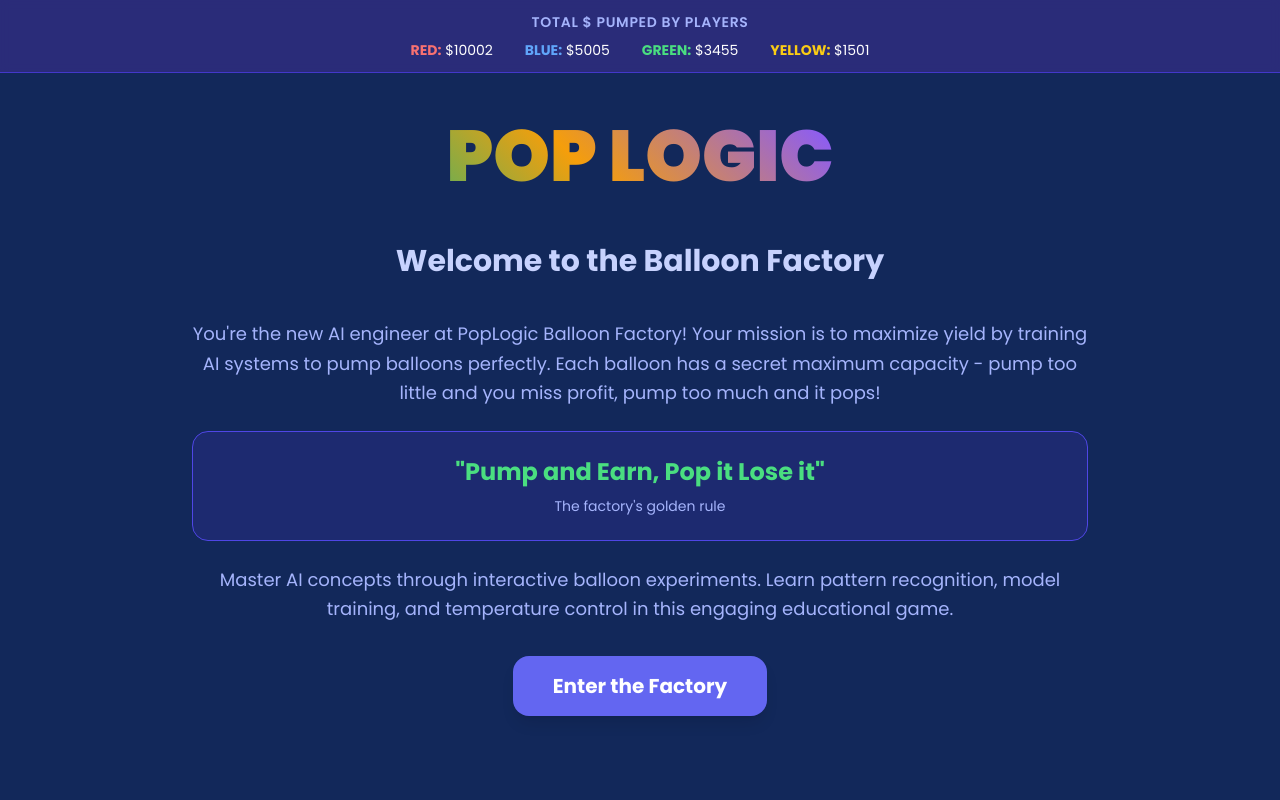
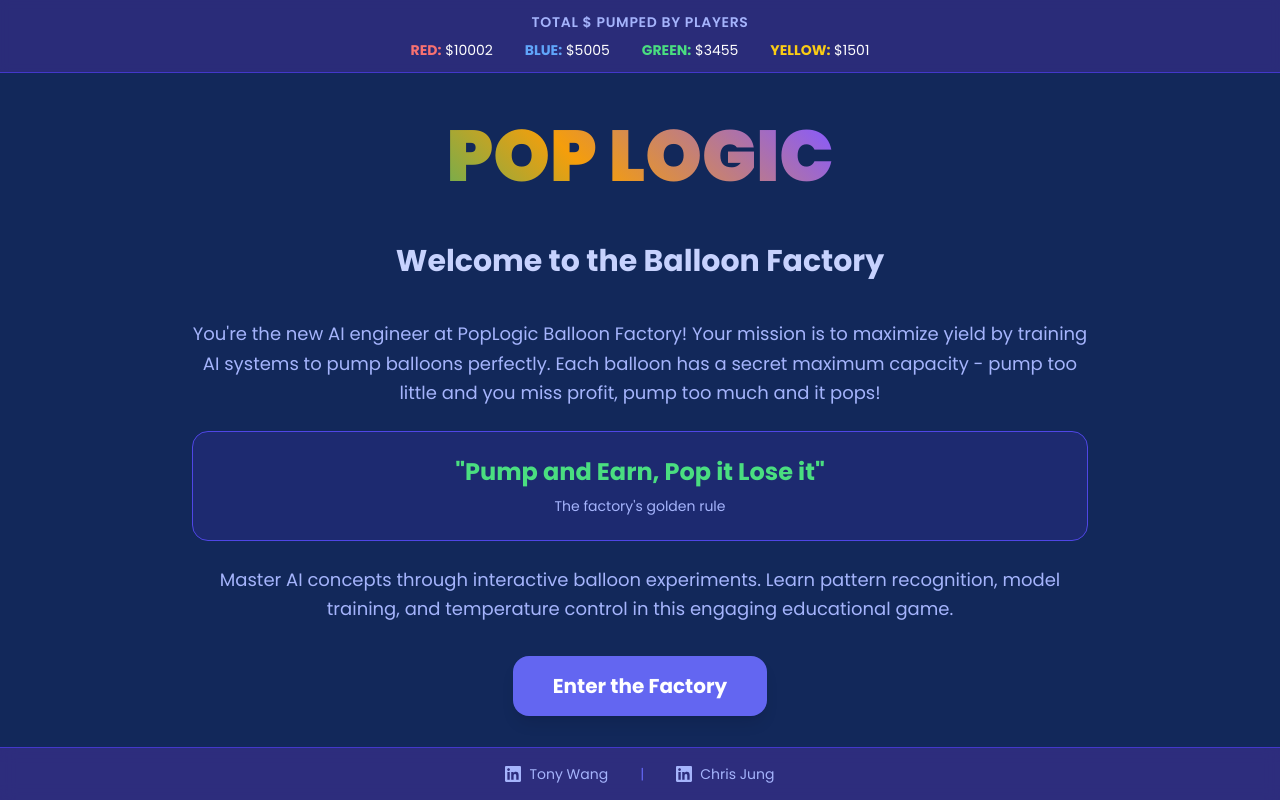
Before and after one commit to tonyhxn/poplogic-ai, a plain HTML site: page index.html in a window 1280 px wide. Drawn offline with nearby package versions, Linux system fonts and the light colour scheme.

Commit message:
added linkedin urls to title page

```diff
--- a/index.html
+++ b/index.html
@@ -75,6 +75,27 @@
         </div>
 
         <button id="start-game-btn" class="btn bg-indigo-500 hover:bg-indigo-600 text-white font-bold py-4 px-10 rounded-2xl text-xl shadow-lg transform hover:scale-105">Enter the Factory</button>
+
+        <!-- LinkedIn Footer - Only visible on main menu -->
+        <div id="linkedin-footer" class="fixed bottom-0 left-0 right-0 bg-indigo-900/90 backdrop-blur-sm border-t border-indigo-700 p-3 z-40">
+            <div class="flex justify-center items-center space-x-6 text-sm">
+                <a href="https://www.linkedin.com/in/tonyhx-wang/" target="_blank" rel="noopener noreferrer"
+                   class="text-indigo-300 hover:text-white transition-colors duration-200 flex items-center space-x-2">
+                    <svg class="w-4 h-4" fill="currentColor" viewBox="0 0 24 24">
+                        <path d="M20.447 20.452h-3.554v-5.569c0-1.328-.027-3.037-1.852-3.037-1.853 0-2.136 1.445-2.136 2.939v5.667H9.351V9h3.414v1.561h.046c.477-.9 1.637-1.85 3.37-1.85 3.601 0 4.267 2.37 4.267 5.455v6.286zM5.337 7.433c-1.144 0-2.063-.926-2.063-2.065 0-1.138.92-2.063 2.063-2.063 1.14 0 2.064.925 2.064 2.063 0 1.139-.925 2.065-2.064 2.065zm1.782 13.019H3.555V9h3.564v11.452zM22.225 0H1.771C.792 0 0 .774 0 1.729v20.542C0 23.227.792 24 1.771 24h20.451C23.2 24 24 23.227 24 22.271V1.729C24 .774 23.2 0 22.222 0h.003z"/>
+                    </svg>
+                    <span>Tony Wang</span>
+                </a>
+                <div class="text-indigo-500">|</div>
+                <a href="https://www.linkedin.com/in/chris-jung-73675b231" target="_blank" rel="noopener noreferrer"
+                   class="text-indigo-300 hover:text-white transition-colors duration-200 flex items-center space-x-2">
+                    <svg class="w-4 h-4" fill="currentColor" viewBox="0 0 24 24">
+                        <path d="M20.447 20.452h-3.554v-5.569c0-1.328-.027-3.037-1.852-3.037-1.853 0-2.136 1.445-2.136 2.939v5.667H9.351V9h3.414v1.561h.046c.477-.9 1.637-1.85 3.37-1.85 3.601 0 4.267 2.37 4.267 5.455v6.286zM5.337 7.433c-1.144 0-2.063-.926-2.063-2.065 0-1.138.92-2.063 2.063-2.063 1.14 0 2.064.925 2.064 2.063 0 1.139-.925 2.065-2.064 2.065zm1.782 13.019H3.555V9h3.564v11.452zM22.225 0H1.771C.792 0 0 .774 0 1.729v20.542C0 23.227.792 24 1.771 24h20.451C23.2 24 24 23.227 24 22.271V1.729C24 .774 23.2 0 22.222 0h.003z"/>
+                    </svg>
+                    <span>Chris Jung</span>
+                </a>
+            </div>
+        </div>
     </div>
 
     <!-- Level Select Screen -->
@@ -369,6 +390,7 @@
         </div>
     </div>
 
+
     <script src="script.js"></script>
 </body>
 </html>
--- a/main.css
+++ b/main.css
@@ -110,3 +110,34 @@ body {
     border: 5px solid transparent;
     border-top-color: #1f2937;
 }
+
+/* LinkedIn Footer Styling */
+#linkedin-footer {
+    backdrop-filter: blur(8px);
+    -webkit-backdrop-filter: blur(8px);
+}
+
+#linkedin-footer a {
+    text-decoration: none;
+    border-radius: 4px;
+    padding: 4px 8px;
+    transition: all 0.2s ease;
+}
+
+#linkedin-footer a:hover {
+    background-color: rgba(99, 102, 241, 0.1);
+    transform: translateY(-1px);
+}
+
+#linkedin-footer svg {
+    transition: transform 0.2s ease;
+}
+
+#linkedin-footer a:hover svg {
+    transform: scale(1.1);
+}
+
+/* Ensure main menu has enough bottom padding to account for footer */
+#main-menu {
+    padding-bottom: 60px; /* Extra padding for LinkedIn footer */
+}
```
